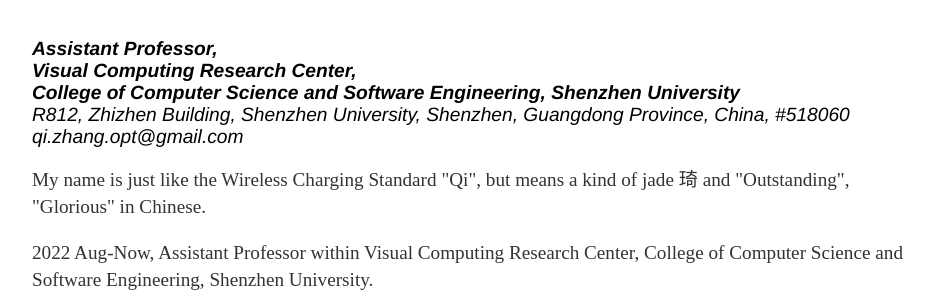
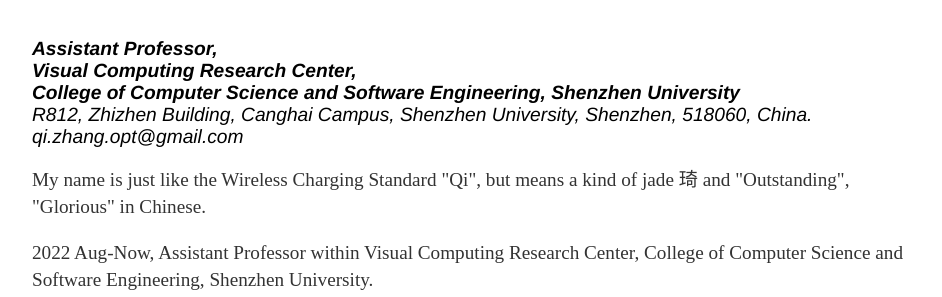
Before and after one commit to zqyq/zqyq.github.io, a Jekyll site: the page built from about/index.html, in a window 1280 px wide and 900 px high. Shown: the part 392-689 px from the top of the window, without its empty margins (160-1102 px from the left). Built offline with Jekyll 4.4.1, drawn with Linux system fonts in a browser that asks for light colours.

Commit message:
Update index.html

```diff
--- a/about/index.html
+++ b/about/index.html
@@ -10,7 +10,7 @@
 				<strong> Assistant Professor, </strong><br>
 				<strong> Visual Computing Research Center, </strong><br>
 				<strong> College of Computer Science and Software Engineering, Shenzhen University</strong> <br>
-				R812, Zhizhen Building, Shenzhen University, Shenzhen, Guangdong Province, China, #518060 <br>
+				R812, Zhizhen Building, Canghai Campus, Shenzhen University, Shenzhen, 518060, China. <br>
 			<span class="obfuscate">qi.zhang.opt@gmail.com</span>
 			</address>
 
```
